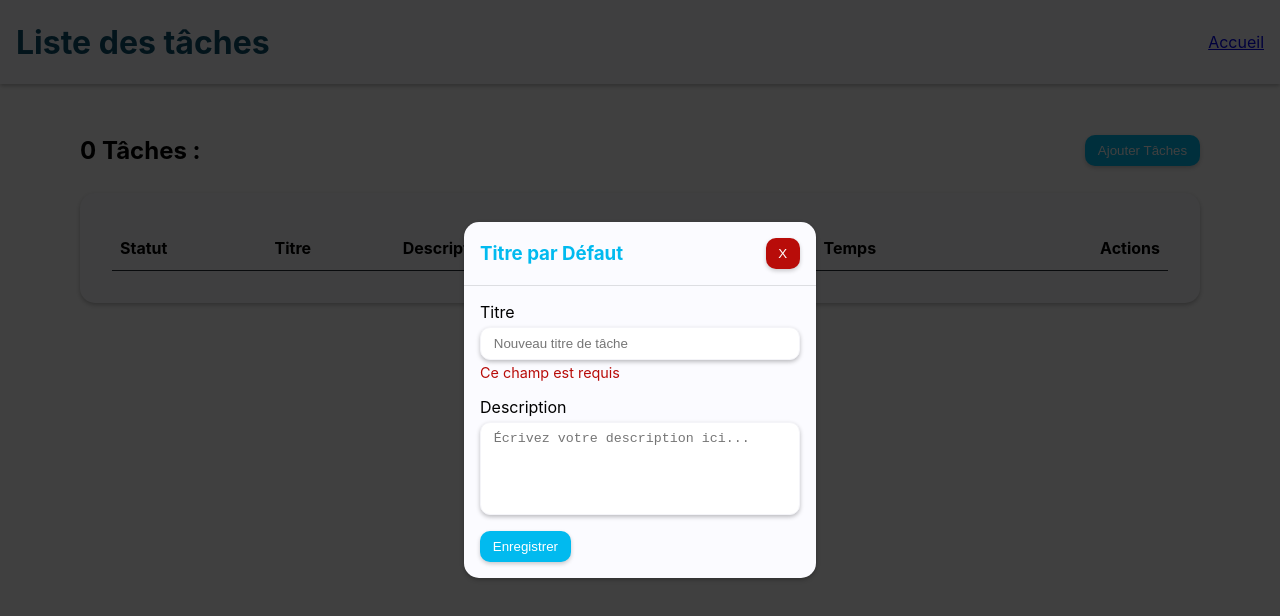
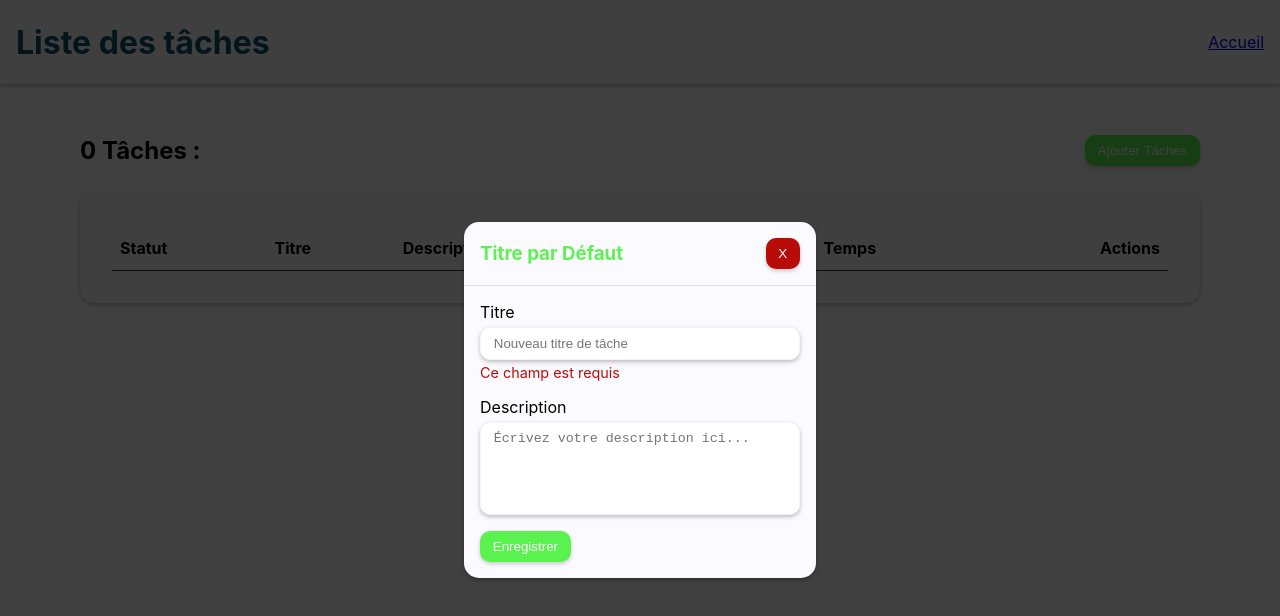
Before and after one commit to vianey-jean/ToDoApp, a React (Create React App) app: page / in a window 1280 px wide. Both pictures are taken after a click on the button "Ajouter Tâches". Shown: the top 616 px of the page. Built offline with nearby package versions, Linux system fonts and the light colour scheme.

Commit message:
Mise a jour couleur bouton

```diff
--- a/src/Components/UI/Button/Button.module.css
+++ b/src/Components/UI/Button/Button.module.css
@@ -7,7 +7,7 @@
 
 .primary {
 	color: white;
-	background-color: #01baef;
+	background-color: #14ef01b0;
 }
 
 .danger {
--- a/src/Components/UI/Modal/Modal.module.css
+++ b/src/Components/UI/Modal/Modal.module.css
@@ -32,7 +32,7 @@
 }
 
 .text-primary {
-	color: #01baef;
+	color: #14ef01b0;
 }
 
 .text-danger {
```
